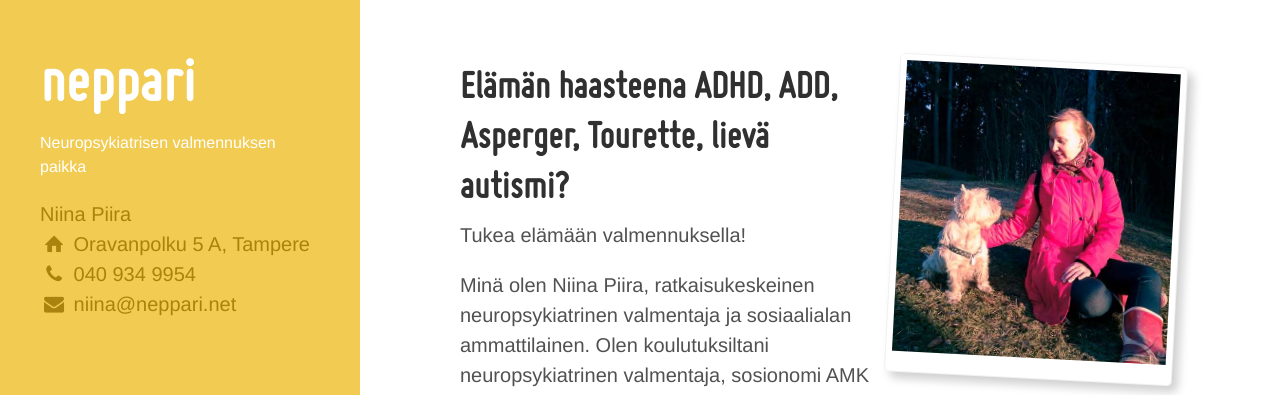
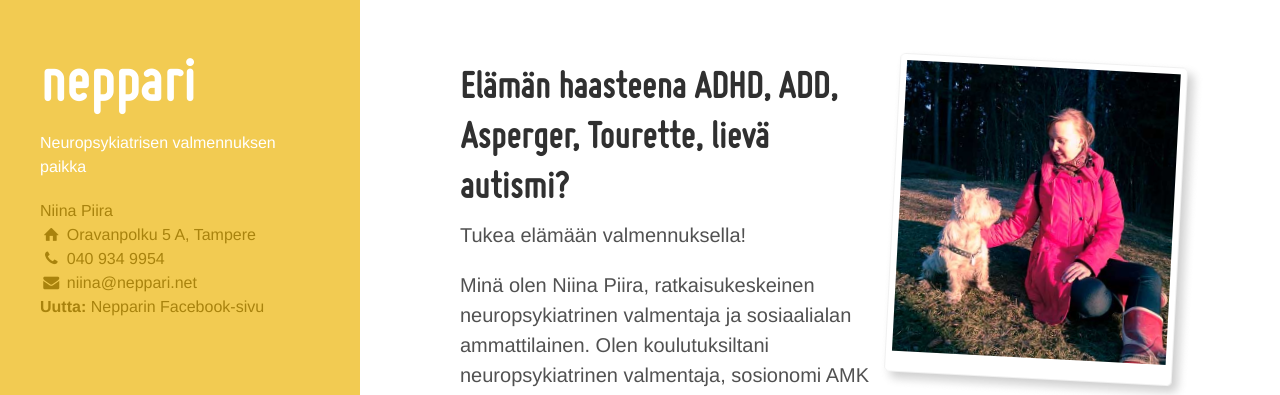
Before and after one commit to niinapiira/neppari.net, a Jekyll site: the page built from index.md, in a window 1280 px wide. Shown: the top 395 px of the page. Built offline with Jekyll 4.4.1, drawn with Linux system fonts in a browser that asks for light colours; Markdown is read by kramdown in place of the engine named in the settings.

Commit message:
Add link to the Facebook page to the sidebar

```diff
--- a/_includes/sidebar.html
+++ b/_includes/sidebar.html
@@ -10,11 +10,12 @@
       <p class="small">
         {{ site.tagline-short }}
       </p>
-      <p class="faded">
+      <p class="faded small">
         {{ site.contact.name }}<br/>
         <i class="icon-address"></i> {{ site.contact.address.sidebar-version }}<br/>
         <i class="icon-phone"></i> {{ site.contact.phone.finnish }}<br/>
-        <i class="icon-email"></i> <a href="{{ site.contact.page }}">{{ site.contact.email.normal }}</a>
+        <i class="icon-email"></i> <a href="{{ site.contact.page }}">{{ site.contact.email.normal }}</a><br/>
+        <i class="icon-facebook"></i> <span class="new">Uutta:</span> <a href="{{ site.contact.fb-profile }}" target="_new">Nepparin Facebook-sivu</a>
       </p>
     </div>
   </div>
--- a/css/_theme.scss
+++ b/css/_theme.scss
@@ -20,4 +20,7 @@ $text-color-on-accent: white;
 	a:hover, a:active {
 		color: $text-color-on-accent;
 	}
+	.new {
+		font-weight: bold;
+	}
 }
```
